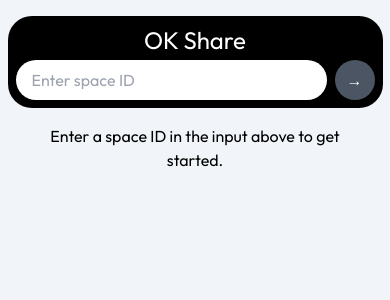
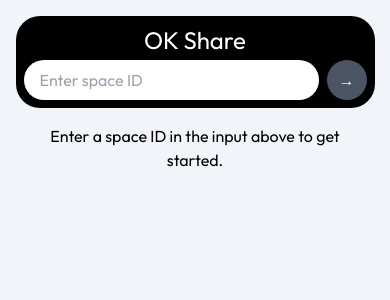
Before and after one commit to imytdotio/okshare, a React (Create React App) app: page / in a window 390 px wide. Shown: the top 300 px of the page. Built offline with nearby package versions, Linux system fonts and the light colour scheme; no server answers.

Commit message:
padding in mobile

```diff
--- a/src/App.js
+++ b/src/App.js
@@ -5,7 +5,7 @@ import Space from './Space';
 
 const App = () => {
   return (
-    <div className="bg-[#f1f5f9] min-h-screen py-4">
+    <div className="bg-[#f1f5f9] min-h-screen py-4 px-2">
       <Header />
       <Routes>
         <Route path="/:spaceId" element={<Space />} />
```
